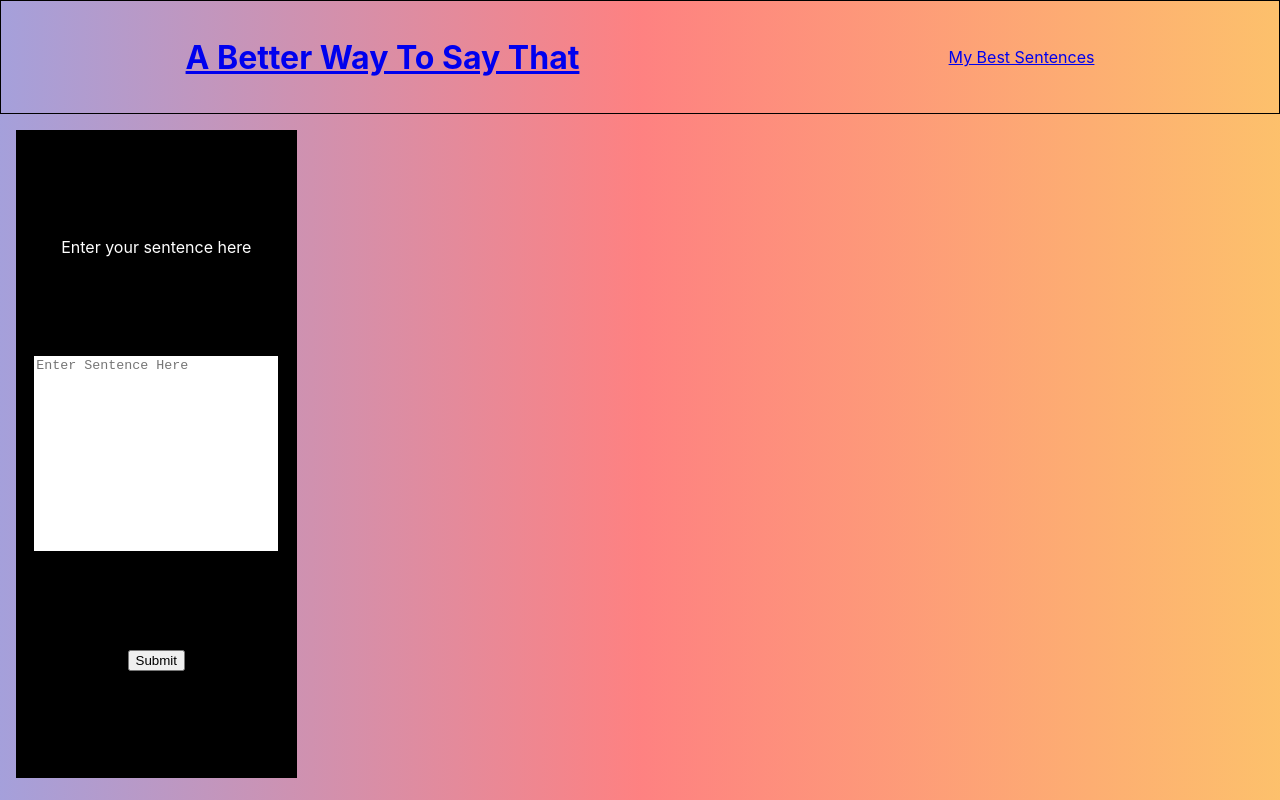
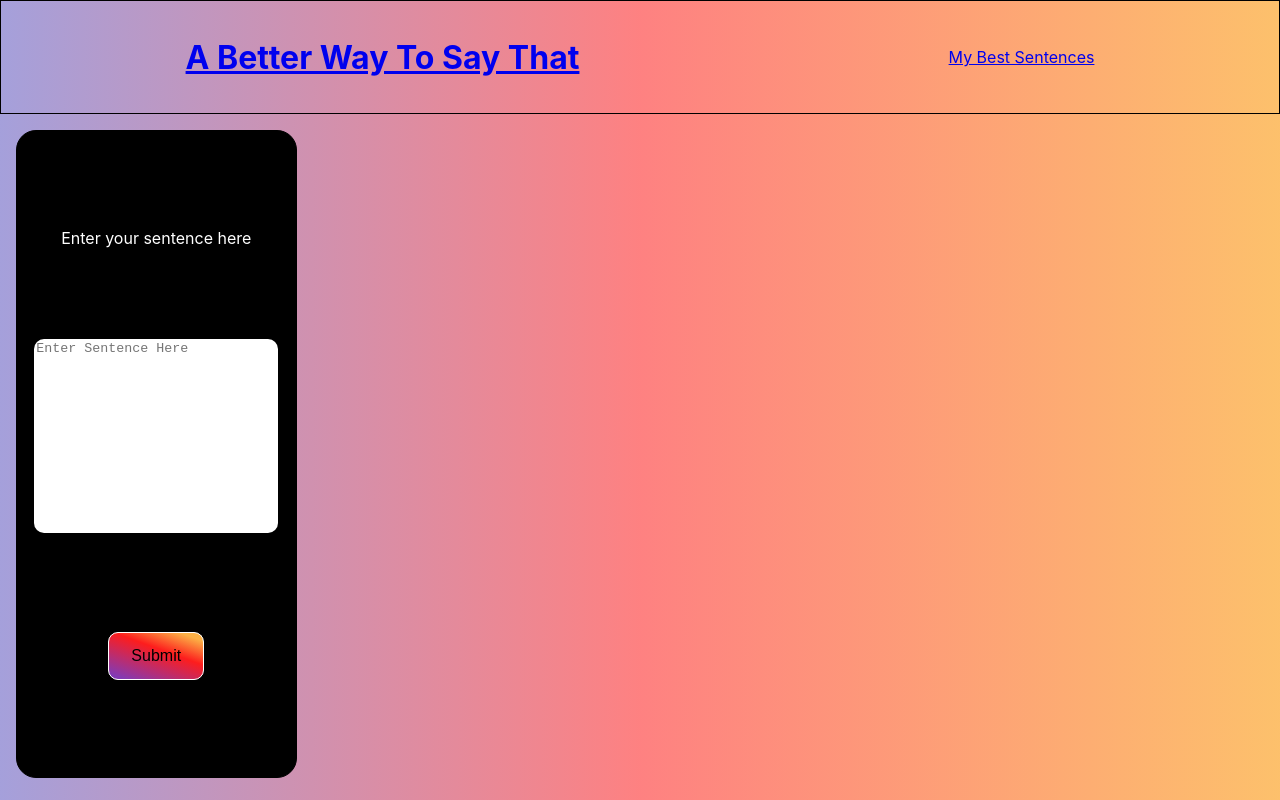
Before and after one commit to tylrs/a-better-way-to-say-that, a React (Create React App) app: page / in a window 1280 px wide. Built offline with nearby package versions, Linux system fonts and the light colour scheme.

Commit message:
Add general button styling

```diff
--- a/src/components/Panel/Panel.css
+++ b/src/components/Panel/Panel.css
@@ -2,6 +2,7 @@
     align-items: center;
     background-color: rgb(0, 0, 0);
     border: 1px solid black;
+    border-radius: 20px;
     display: flex;
     flex-direction: column;
     justify-content: space-evenly;
@@ -39,8 +40,19 @@
 }
 
 .result {
-    font-size: 1.5rem;
+    font-size: 1.6rem;
     text-transform: capitalize;
+}
+
+button {
+    background-image: linear-gradient(20deg, rgba(131,58,180,1) 7%, rgba(253,29,29,1) 60%, rgba(252,176,69,1) 90%);
+    border: .5px solid white;
+    border-radius: 10px;
+    font-size: 1rem;
+    height: 3rem;
+    margin-top: 3%;
+    text-transform: capitalize;
+    width: 6rem;
 }
 
 h2, label {
@@ -50,6 +62,7 @@ h2, label {
 
 textarea {
     border: 0px;
+    border-radius: 10px;
     height: 30%;
     resize: none;
     width: 90%;
```
